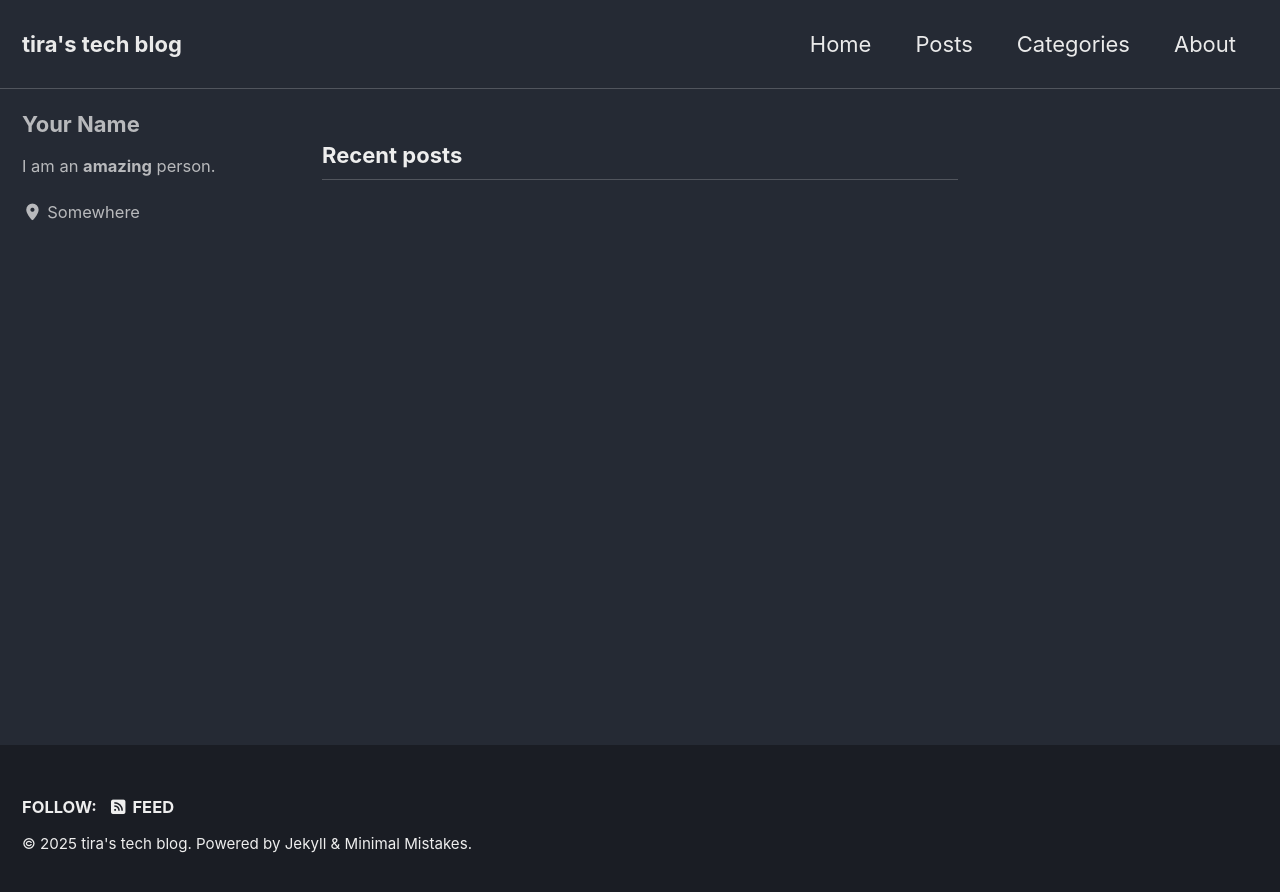
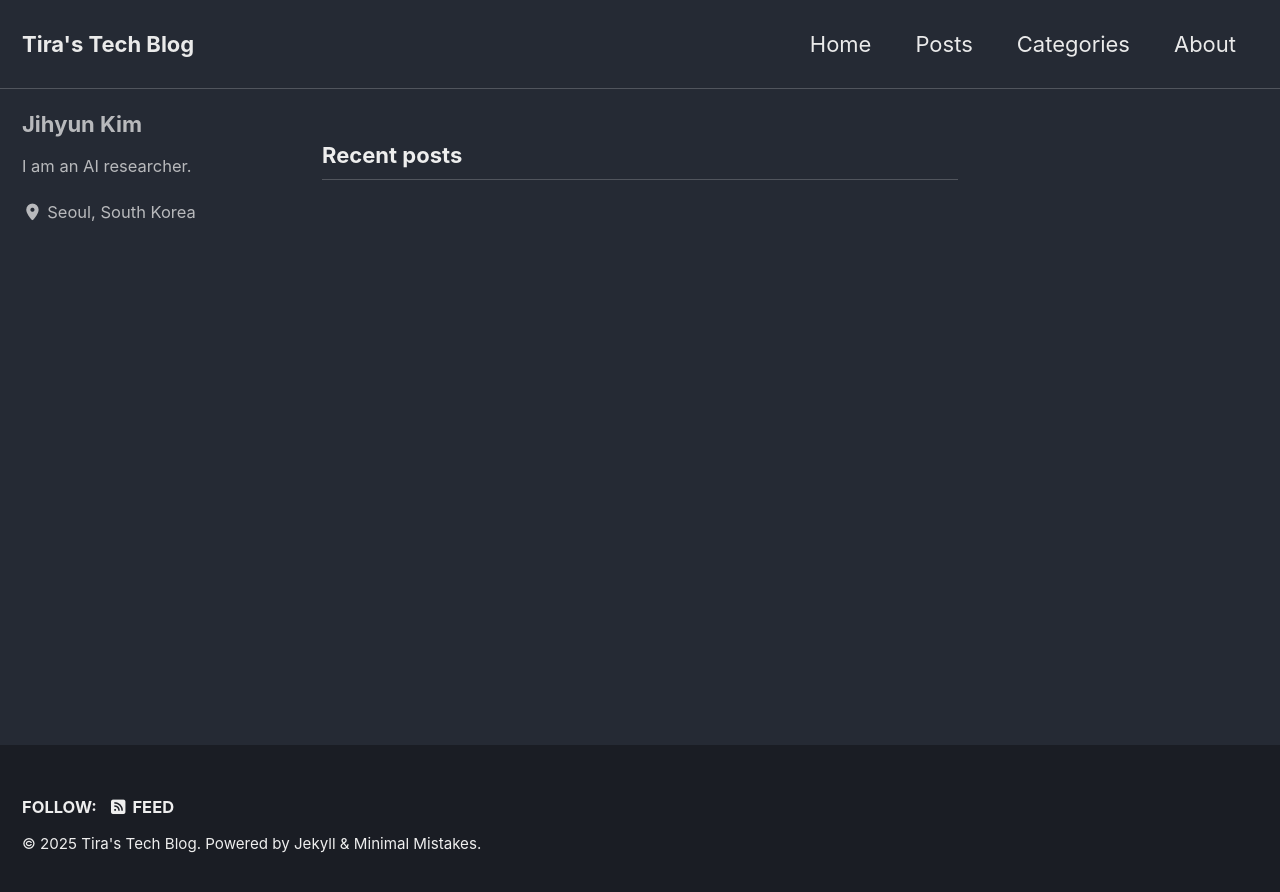
Before and after one commit to TiraaK/Tiraak.github.io, a Jekyll site: the page built from index.html, in a window 1280 px wide. Shown: the top 892 px of the page. Built offline with Jekyll 4.4.1, drawn with Linux system fonts in a browser that asks for light colours; cached includes are drawn as plain includes; the list of posts is cut into pages by our own code.

Commit message:
config modify

```diff
--- a/_config.yml
+++ b/_config.yml
@@ -10,18 +10,18 @@
 # Review documentation to determine if you should use `theme` or `remote_theme`
 # https://mmistakes.github.io/minimal-mistakes/docs/quick-start-guide/#installing-the-theme
 
-theme                  : "minimal-mistakes-jekyll"
+# theme                  : "minimal-mistakes-jekyll"
 remote_theme           : "mmistakes/minimal-mistakes"
 minimal_mistakes_skin    : "dark" # "air", "aqua", "contrast", "dark", "dirt", "neon", "mint", "plum", "sunrise"
 
 # Site Settings
 locale                   : "en-US"
 rtl                      : # true, false (default) # turns direction of the page into right to left for RTL languages
-title                    : "tira's tech blog"
+title                    : "Tira's Tech Blog"
 title_separator          : "-"
 subtitle                 : # site tagline that appears below site title in masthead
-name                     : "tira kim"
-description              : "tira's tech blog"
+name                     : "Jihyun Kim"
+description              : "Tira's Tech Blog"
 url                      : https://tiraak.github.io # the base hostname & protocol for your site e.g. "https://mmistakes.github.io"
 baseurl                  : "/tira.tech" # the subpath of your site, e.g. "/blog"
 repository               : # GitHub username/repo-name e.g. "mmistakes/minimal-mistakes"
@@ -113,10 +113,10 @@ analytics:
 
 # Site Author
 author:
-  name             : "Your Name"
+  name             : "Jihyun Kim"
   avatar           : # path of avatar image, e.g. "/assets/images/bio-photo.jpg"
-  bio              : "I am an **amazing** person."
-  location         : "Somewhere"
+  bio              : "I am an AI researcher."
+  location         : "Seoul, South Korea"
   email            :
   links:
     - label: "Email"
```
